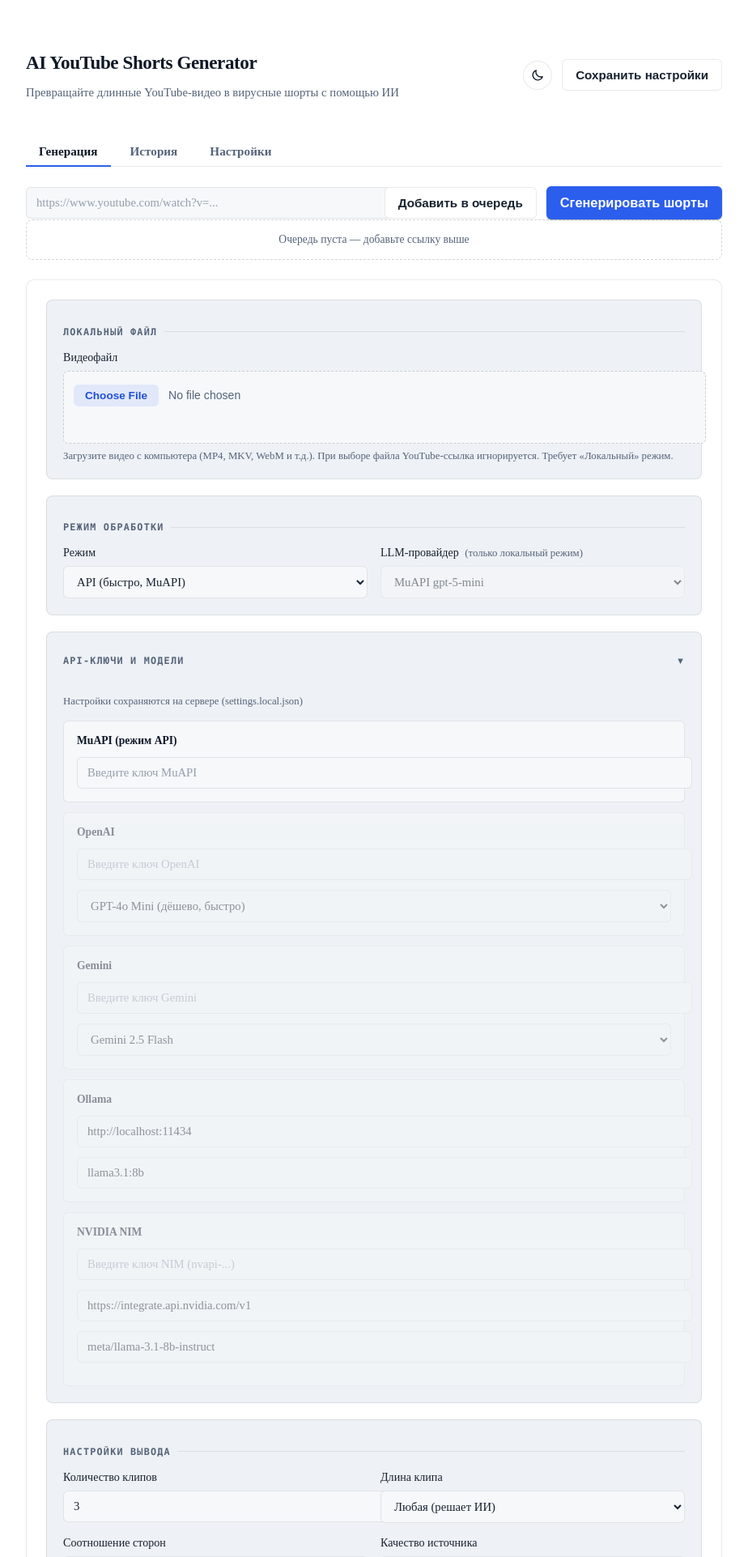
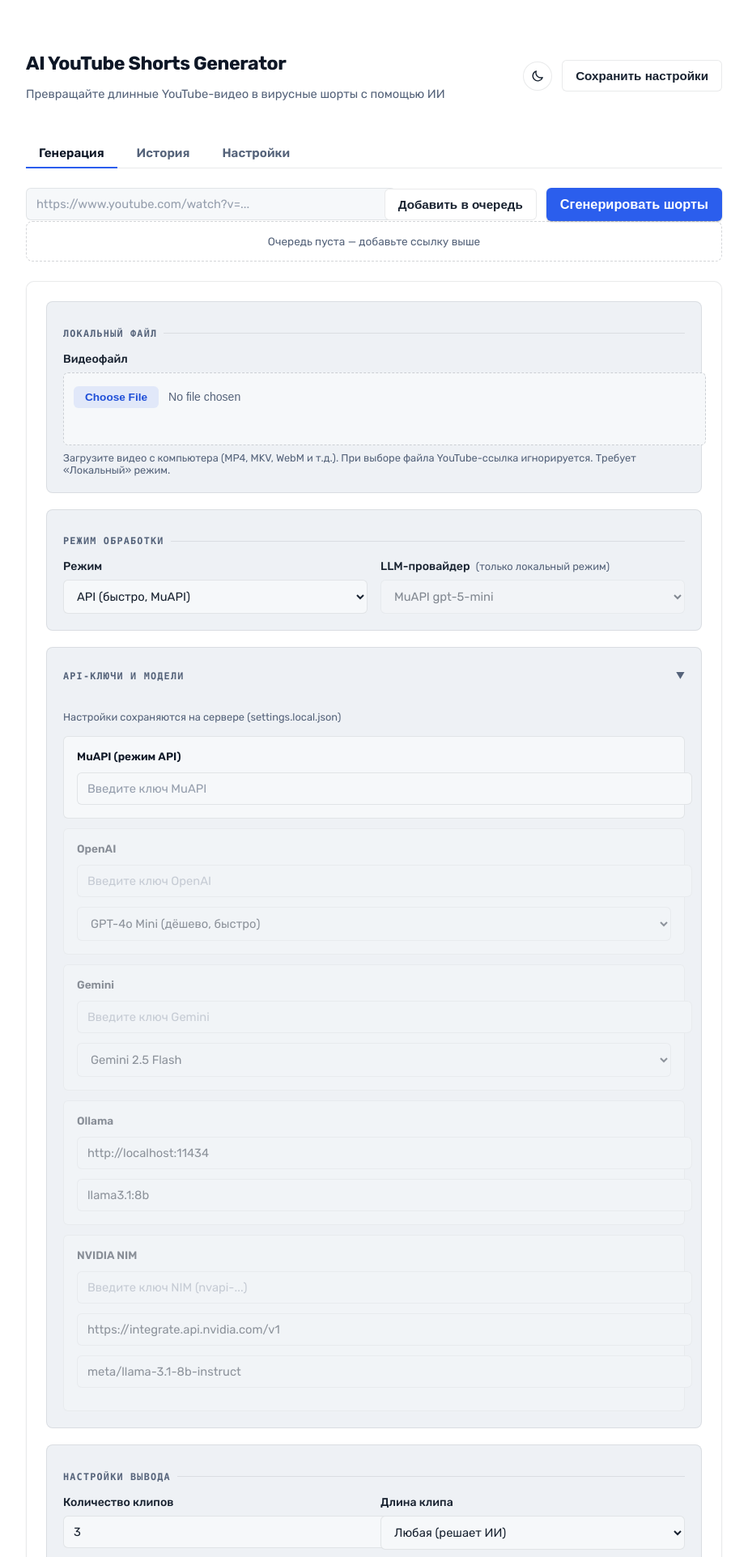
Before and after one commit to zxcyuiiop/Ai-Shorts-Generator, a Flask app: page / in a window 1280 px wide. Shown: the top 1923 px of the page at 81% size, without its empty margins (178-1102 px from the left). Run offline with Flask 3, Linux system fonts and the light colour scheme; data that the repository does not hold is empty; some libraries are stand-ins or nearby versions.

Commit message:
feat: switch UI font to Rubik

```diff
--- a/static/style.css
+++ b/static/style.css
@@ -60,6 +60,7 @@
     --shadow-card: 0 1px 2px rgb(0 0 0 / 0.35);
     --shadow-pop: 0 12px 32px -10px rgb(0 0 0 / 0.55);
 
+    --font-sans: 'Rubik', -apple-system, 'Segoe UI', Roboto, sans-serif;
     --font-mono: ui-monospace, SFMono-Regular, Menlo, Consolas, monospace;
 
     /* Единая кривая микро-интеракций */
@@ -143,6 +144,10 @@ a:focus-visible,
 [tabindex]:focus-visible {
     outline: 2px solid var(--accent);
     outline-offset: 2px;
+}
+
+body {
+    font-family: var(--font-sans);
 }
 
 .container {
--- a/templates/history.html
+++ b/templates/history.html
@@ -19,7 +19,7 @@
     </script>
     <link rel="preconnect" href="https://fonts.googleapis.com">
     <link rel="preconnect" href="https://fonts.gstatic.com" crossorigin>
-    <link href="https://fonts.googleapis.com/css2?family=Inter:wght@400;500;600;700;800&display=swap" rel="stylesheet">
+    <link href="https://fonts.googleapis.com/css2?family=Rubik:wght@400;500;600;700;800&display=swap" rel="stylesheet">
     <link rel="stylesheet" href="{{ url_for('static', filename='style.css') }}">
 </head>
 <body>
--- a/templates/index.html
+++ b/templates/index.html
@@ -19,7 +19,7 @@
     </script>
     <link rel="preconnect" href="https://fonts.googleapis.com">
     <link rel="preconnect" href="https://fonts.gstatic.com" crossorigin>
-    <link href="https://fonts.googleapis.com/css2?family=Inter:wght@400;500;600;700;800&display=swap" rel="stylesheet">
+    <link href="https://fonts.googleapis.com/css2?family=Rubik:wght@400;500;600;700;800&display=swap" rel="stylesheet">
     <link rel="stylesheet" href="{{ url_for('static', filename='style.css') }}">
 </head>
 <body>
--- a/templates/settings.html
+++ b/templates/settings.html
@@ -19,7 +19,7 @@
     </script>
     <link rel="preconnect" href="https://fonts.googleapis.com">
     <link rel="preconnect" href="https://fonts.gstatic.com" crossorigin>
-    <link href="https://fonts.googleapis.com/css2?family=Inter:wght@400;500;600;700;800&display=swap" rel="stylesheet">
+    <link href="https://fonts.googleapis.com/css2?family=Rubik:wght@400;500;600;700;800&display=swap" rel="stylesheet">
     <link rel="stylesheet" href="{{ url_for('static', filename='style.css') }}">
 </head>
 <body>
```
